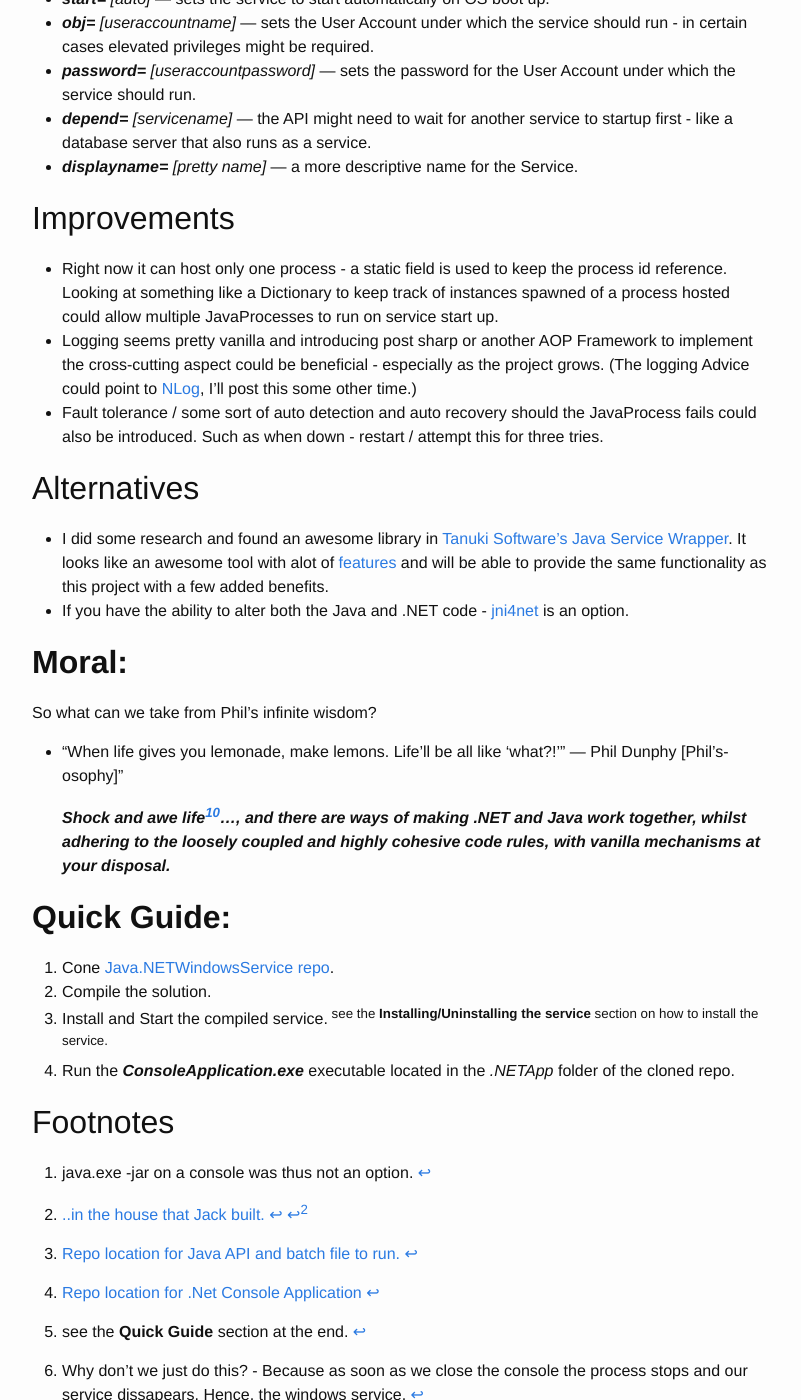
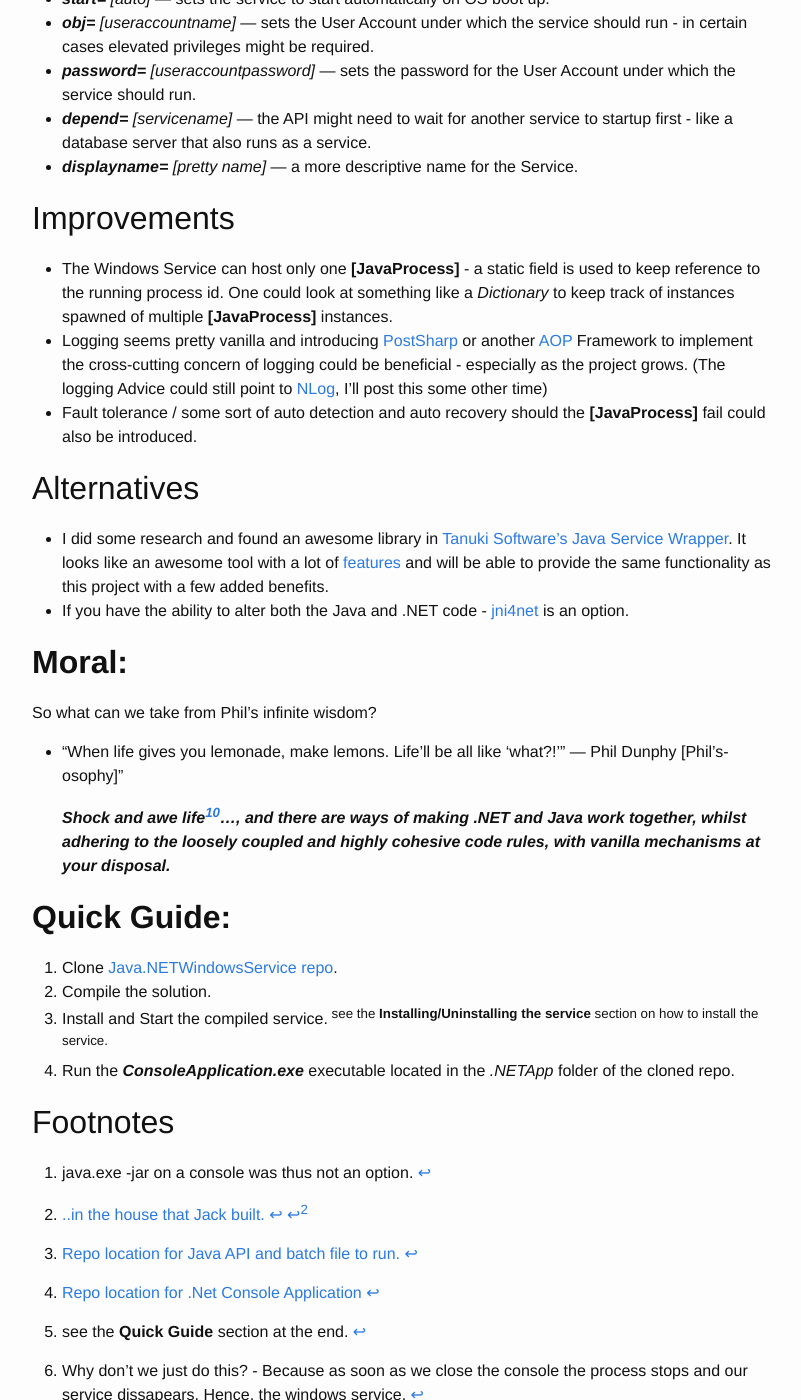
Before and after one commit to apdekock/apdekock.github.io, a Jekyll site: the page built from _posts/2015-08-12-windows_service_hosting_jar.markdown, in a window 1280 px wide and 1400 px high, scrolled down 16519 px. Shown: the whole window, without its empty margins (238-1039 px from the left). Built offline with Jekyll 4.4.1, drawn with Linux system fonts in a browser that asks for light colours.

Commit message:
Signed off by philipdekock@gmail.com

```diff
--- a/_posts/2015-08-12-windows_service_hosting_jar.markdown
+++ b/_posts/2015-08-12-windows_service_hosting_jar.markdown
@@ -385,13 +385,13 @@ namespace ConsoleApplication
 
 ## Improvements
 
-* Right now it can host only one process - a static field is used to keep the process id reference. Looking at something like a Dictionary to keep track of instances spawned of a process hosted could allow multiple JavaProcesses  to run on service start up.
-* Logging seems pretty vanilla and introducing post sharp or another AOP Framework to implement the cross-cutting aspect could be beneficial - especially as the project grows. (The logging Advice could point to [NLog](http://nlog-project.org/), I'll post this some other time.)
-* Fault tolerance / some sort of auto detection and auto recovery should the JavaProcess fails could also be introduced. Such as when down - restart / attempt this for three tries.
+* The Windows Service can host only one **[JavaProcess]** - a static field is used to keep reference to the running process id. One could look at something like a _Dictionary_ to keep track of instances spawned of multiple **[JavaProcess]** instances.
+* Logging seems pretty vanilla and introducing [PostSharp](https://www.postsharp.net/) or another [AOP](https://en.wikipedia.org/wiki/Aspect-oriented_programming) Framework to implement the cross-cutting concern of logging could be beneficial - especially as the project grows. (The logging Advice could still point to [NLog](http://nlog-project.org/), I'll post this some other time)
+* Fault tolerance / some sort of auto detection and auto recovery should the **[JavaProcess]** fail could also be introduced.
 
 ## Alternatives
 
-* I did some research and found an awesome library in [Tanuki Software's Java Service Wrapper](http://wrapper.tanukisoftware.com/). It looks like an awesome tool with alot of [features](http://wrapper.tanukisoftware.com/doc/english/product-features.html) and will be able to provide the same functionality as this project with a few added benefits.
+* I did some research and found an awesome library in [Tanuki Software's Java Service Wrapper](http://wrapper.tanukisoftware.com/). It looks like an awesome tool with a lot of [features](http://wrapper.tanukisoftware.com/doc/english/product-features.html) and will be able to provide the same functionality as this project with a few added benefits.
 * If you have the ability to alter both the Java and .NET code - [jni4net](http://jni4net.com/) is an option.
 
 ##**Moral:**
@@ -405,7 +405,7 @@ So what can we take from Phil's infinite wisdom?
 [^10]:[Shock and awe](https://en.wikipedia.org/wiki/Shock_and_awe)
 
 ##**Quick Guide:**
-1. Cone [Java.NETWindowsService repo](https://github.com/apdekock/Java.NETWindowsService).
+1. Clone [Java.NETWindowsService repo](https://github.com/apdekock/Java.NETWindowsService).
 2. Compile the solution.
 3. Install and Start the compiled service.<sup> see the **Installing/Uninstalling the service** section on how to install the service.</sup>
 4. Run the _**ConsoleApplication.exe**_ executable located in the _.NETApp_ folder of the cloned repo.
```
